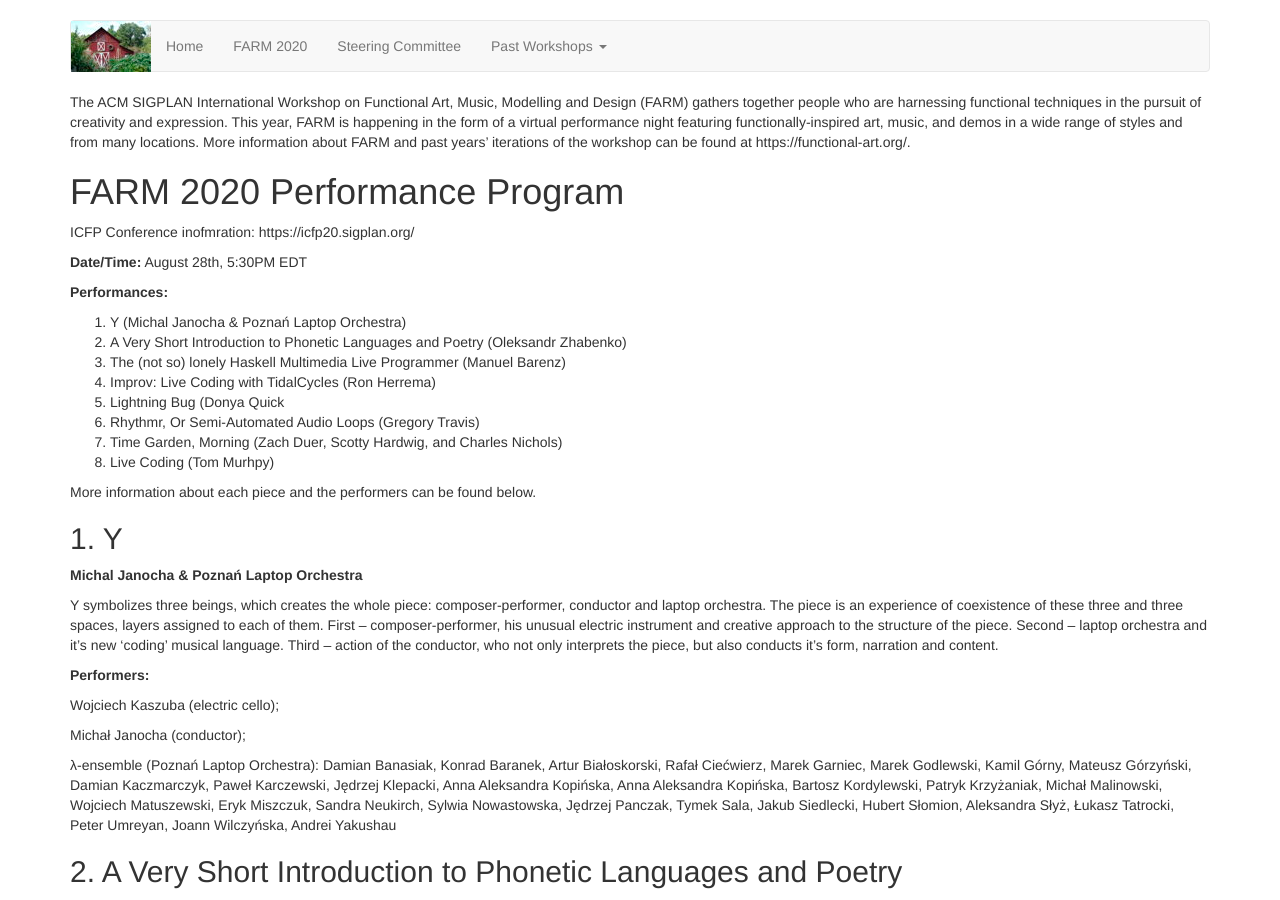
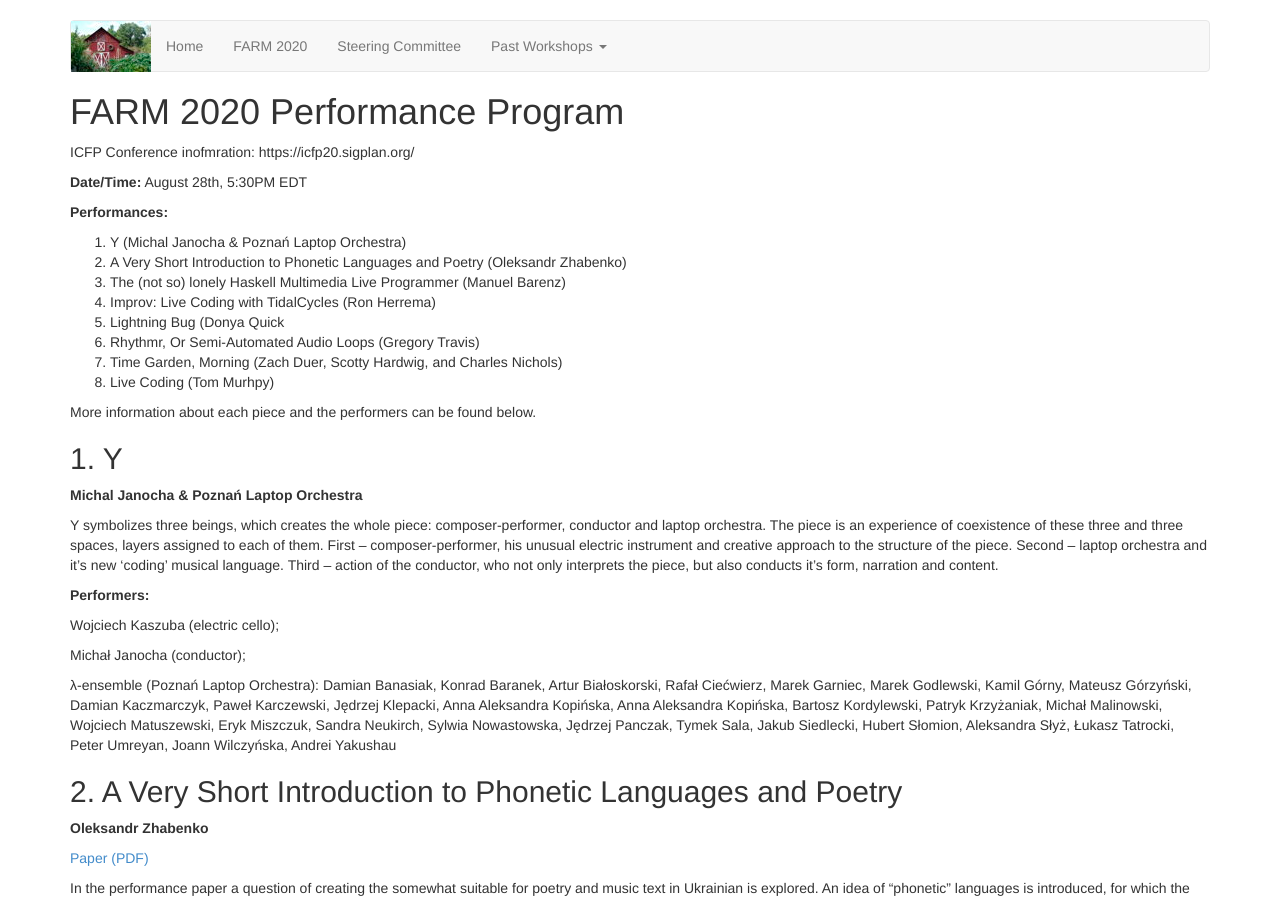
Before and after one commit to functional-art/functional-art.github.com, a Jekyll site: the page built from 2020/performances.md, in a window 1280 px wide and 900 px high. Built offline with Jekyll 4.4.1, drawn with Linux system fonts in a browser that asks for light colours; nearby versions of some CDN libraries; our own code applies the rules of GitHub Pages for plain Markdown files.

Commit message:
Update performances.md

```diff
--- a/2020/performances.md
+++ b/2020/performances.md
@@ -1,5 +1,3 @@
-The ACM SIGPLAN International Workshop on Functional Art, Music, Modelling and Design (FARM) gathers together people who are harnessing functional techniques in the pursuit of creativity and expression. This year, FARM is happening in the form of a virtual performance night featuring functionally-inspired art, music, and demos in a wide range of styles and from many locations. More information about FARM and past years' iterations of the workshop can be found at https://functional-art.org/.
-
 # FARM 2020 Performance Program
 
 ICFP Conference inofmration: https://icfp20.sigplan.org/
```
